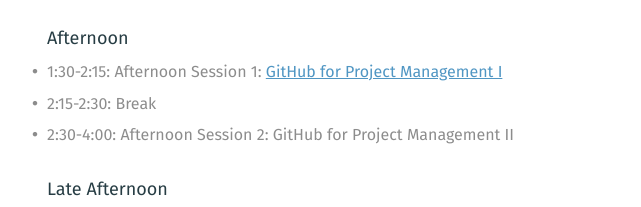
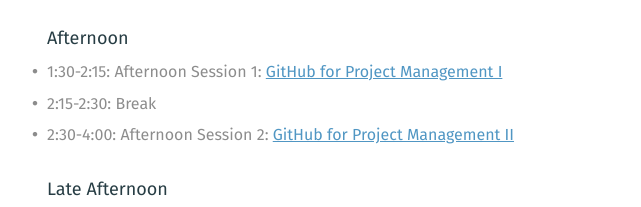
Before and after one commit to mozillascience/WOW-Boston-master, a plain HTML site: page index.html in a window 1280 px wide. Shown: the part 928-1135 px from the top of the page, without its empty margins (248-889 px from the left). Drawn offline with nearby package versions, Linux system fonts and the light colour scheme; a script that the page names is missing.

Commit message:
Added link to slides for GH pt2

```diff
--- a/index.html
+++ b/index.html
@@ -78,7 +78,7 @@
       <ul>
 	<li>1:30-2:15: Afternoon Session 1: <a href="https://docs.google.com/presentation/d/19UsTRcuNKWm8fCJUBgps8BP5xwI96A34RmGQC4lr9Ww/edit?usp=sharing">GitHub for Project Management I</a></li>
 	<li>2:15-2:30: Break</li>
-	<li>2:30-4:00: Afternoon Session 2: GitHub for Project Management II</li>
+	<li>2:30-4:00: Afternoon Session 2: <a href="https://docs.google.com/presentation/d/1LNvTgx7fqOSZEDYKkitNqVpNUqXUlK3o502RSVnHAQY/edit?usp=sharing">GitHub for Project Management II</a></li>
       </ul>
     <h4>Late Afternoon</h4>
       <ul>
```
